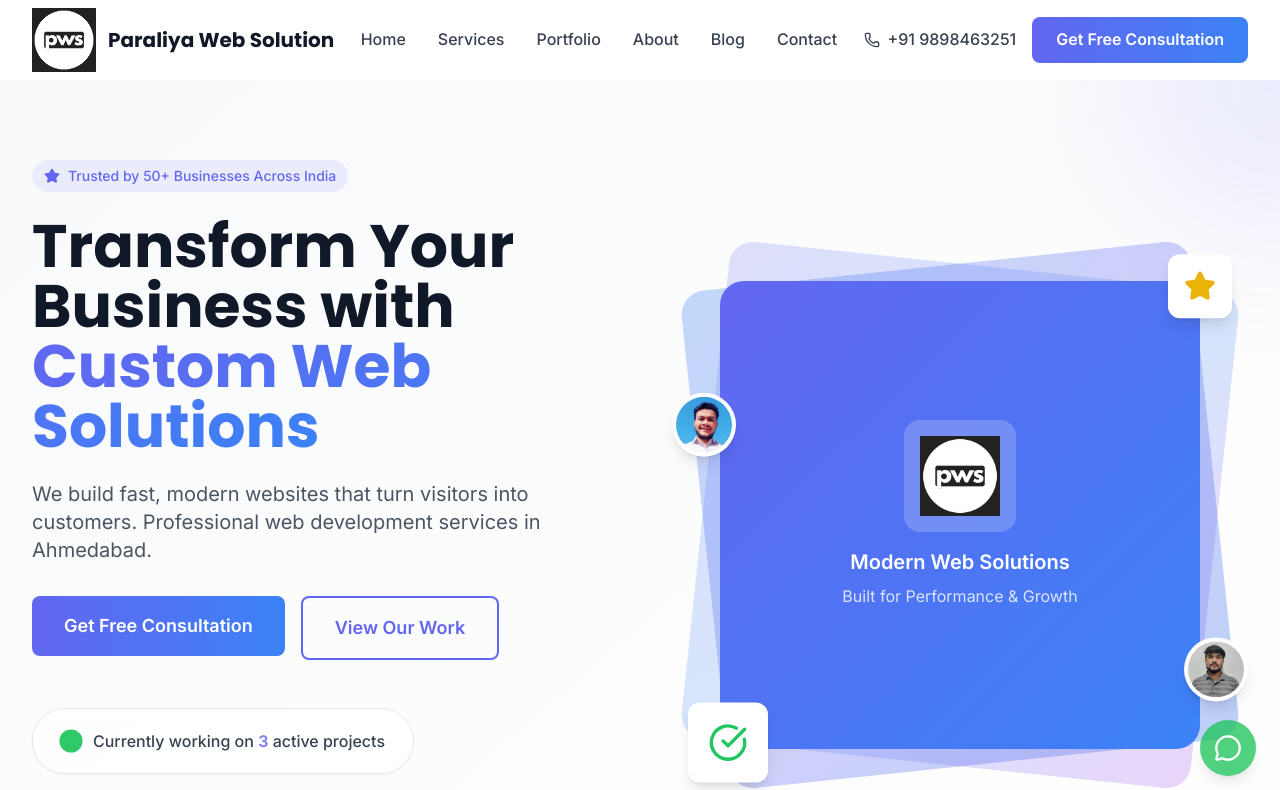
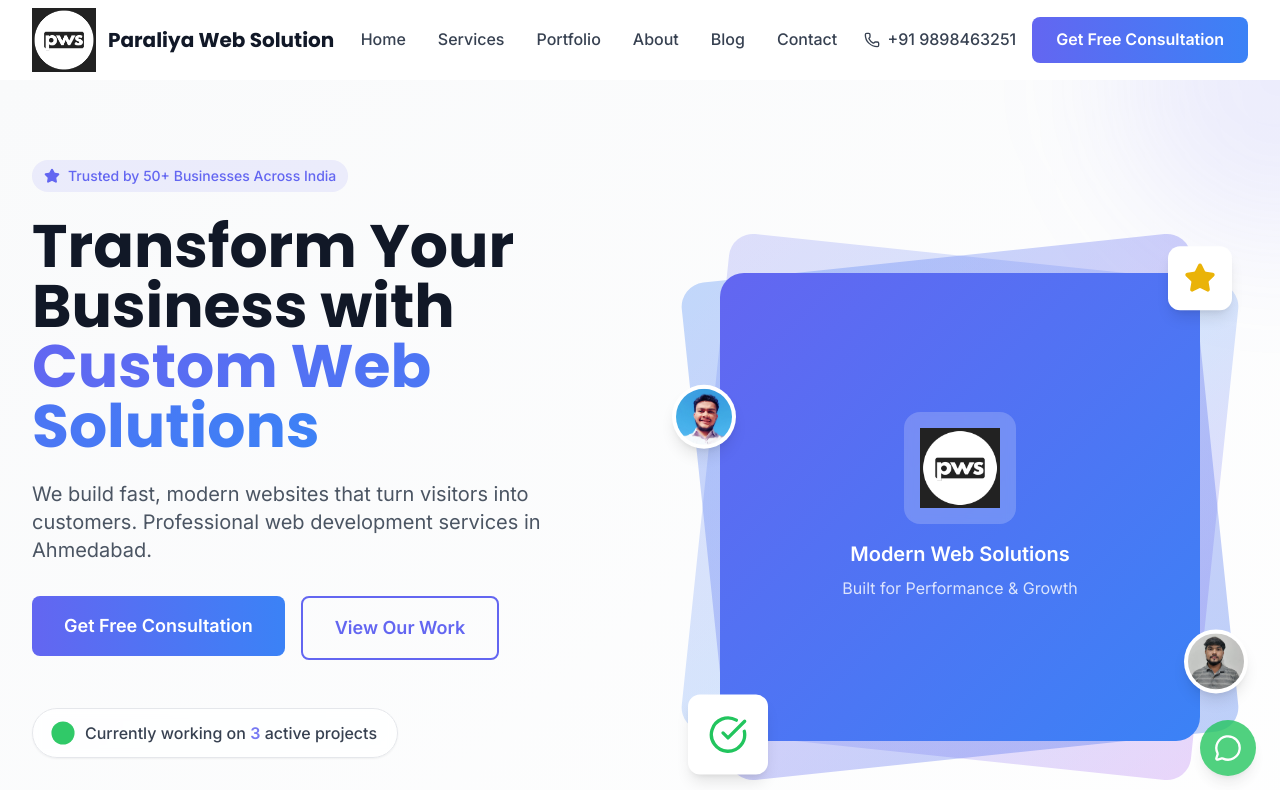
Before and after one commit to RaviparaliyaRP/paraliyawebsolution, a Next.js app: page / in a window 1280 px wide. Shown: the top 790 px of the page. Built offline with nearby package versions, Linux system fonts and the light colour scheme.

Commit message:
all changes

```diff
--- a/src/components/sections/Hero.tsx
+++ b/src/components/sections/Hero.tsx
@@ -104,7 +104,7 @@
               transition={{ duration: 0.6, delay: 0.35 }}
               className="flex justify-center lg:justify-start mb-8"
             >
-              <div className="inline-flex items-center space-x-3 bg-white/80 backdrop-blur-sm border border-gray-200 rounded-full px-7 py-5 shadow-sm">
+              <div className="inline-flex items-center space-x-3 bg-white/80 backdrop-blur-sm border border-gray-200 rounded-full px-5 py-3 shadow-sm">
                 <motion.div
                   animate={{
                     scale: [1, 1.2, 1],
```
